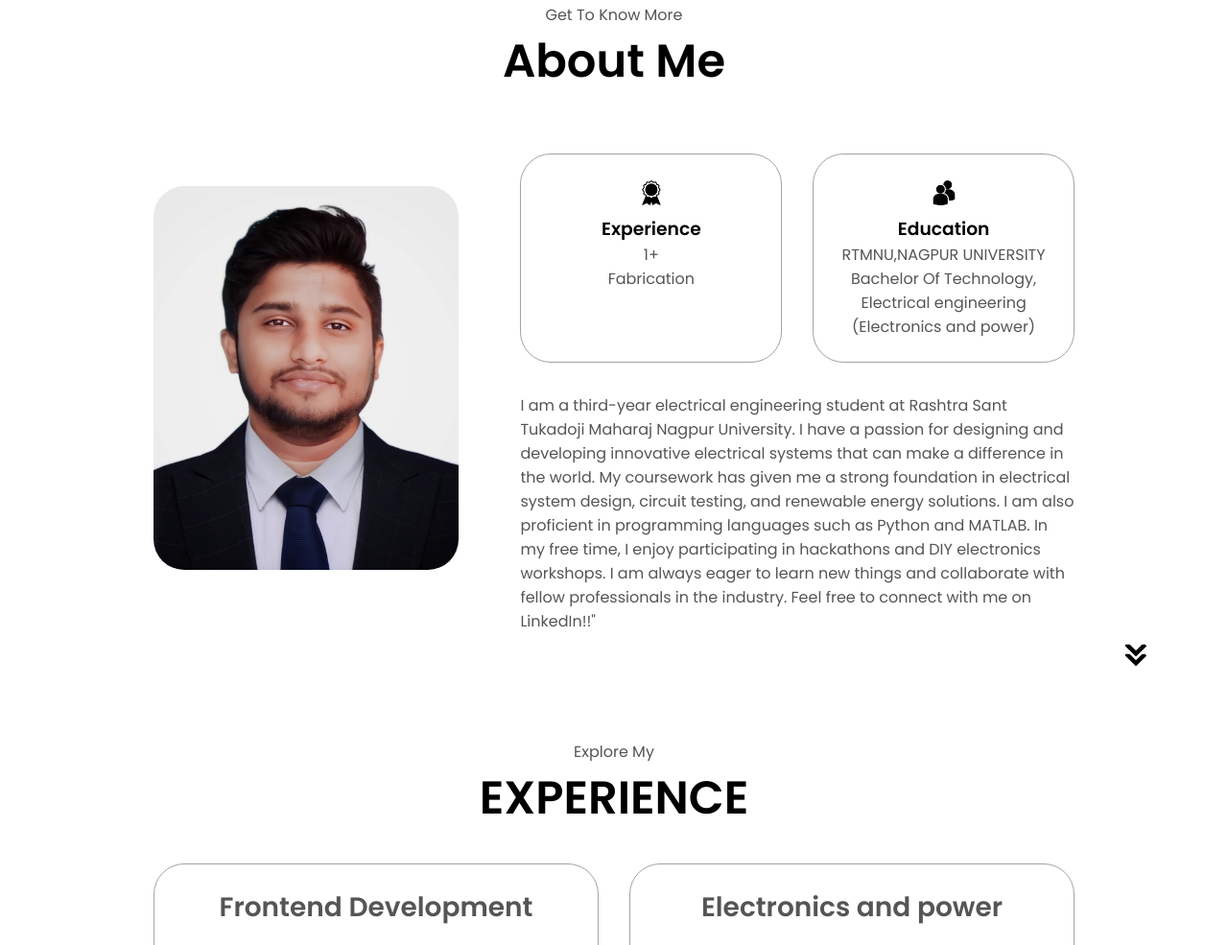
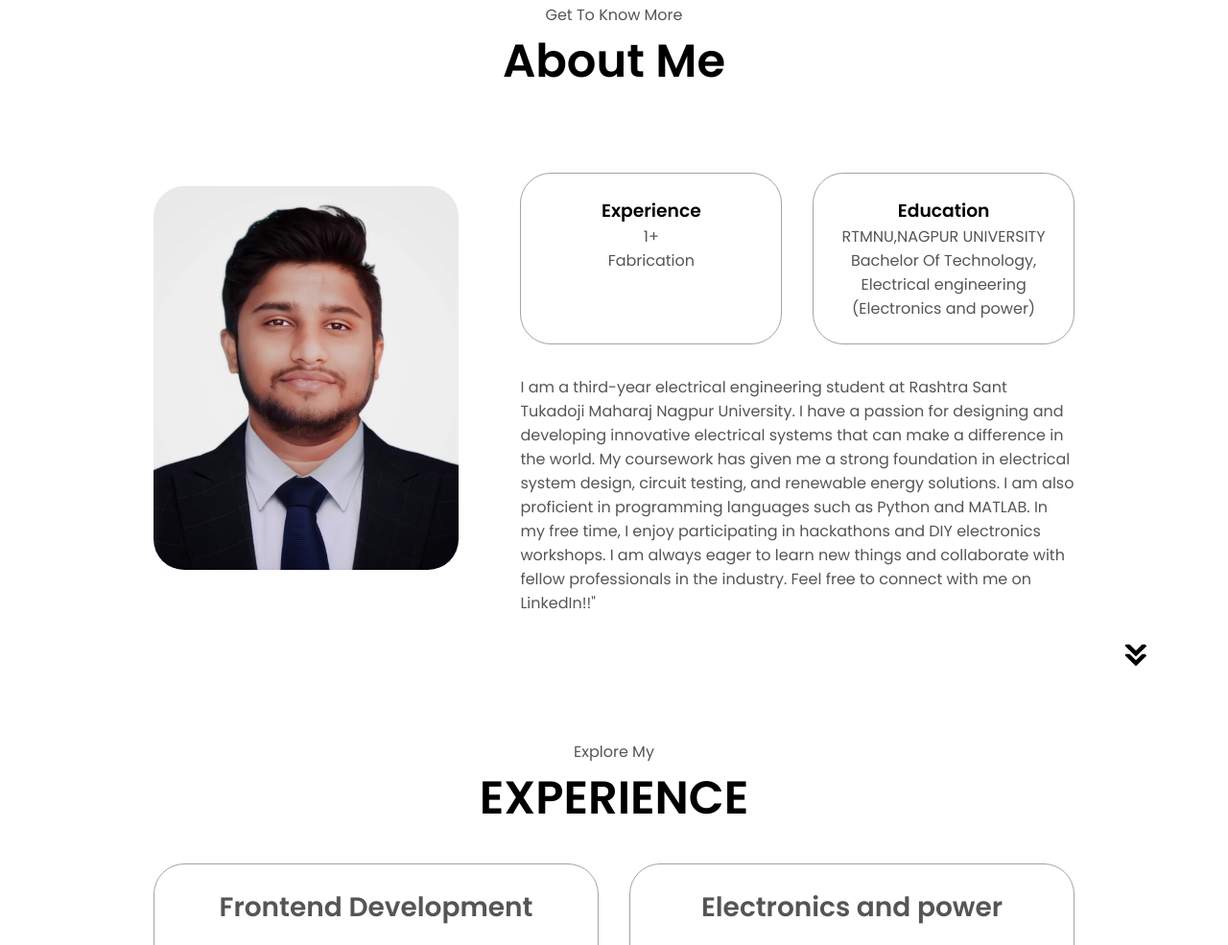
Before and after one commit to AdityaMathurkar/Aditya_Mathurkar, a plain HTML site: page index.html in a window 1280 px wide. Shown: the part 925-1910 px from the top of the page at 96% size. Drawn offline with Linux system fonts and the light colour scheme.

Commit message:
Update index.html

```diff
--- a/index.html
+++ b/index.html
@@ -86,20 +86,12 @@
         <div class="about-details-container">
           <div class="about-containers">
             <div class="details-container">
-              <img
-                src="experience.png"
-                alt="Experience icon"
-                class="icon"
-              />
+
               <h3>Experience</h3>
               <p>1+ <br />Fabrication</p>
             </div>
             <div class="details-container">
-              <img
-                src="education.png"
-                alt="Education icon"
-                class="icon"
-              />
+
               <h3>Education</h3>
               <p>RTMNU,NAGPUR UNIVERSITY<br />Bachelor Of Technology, Electrical
                 engineering (Electronics and power)</p>
```
